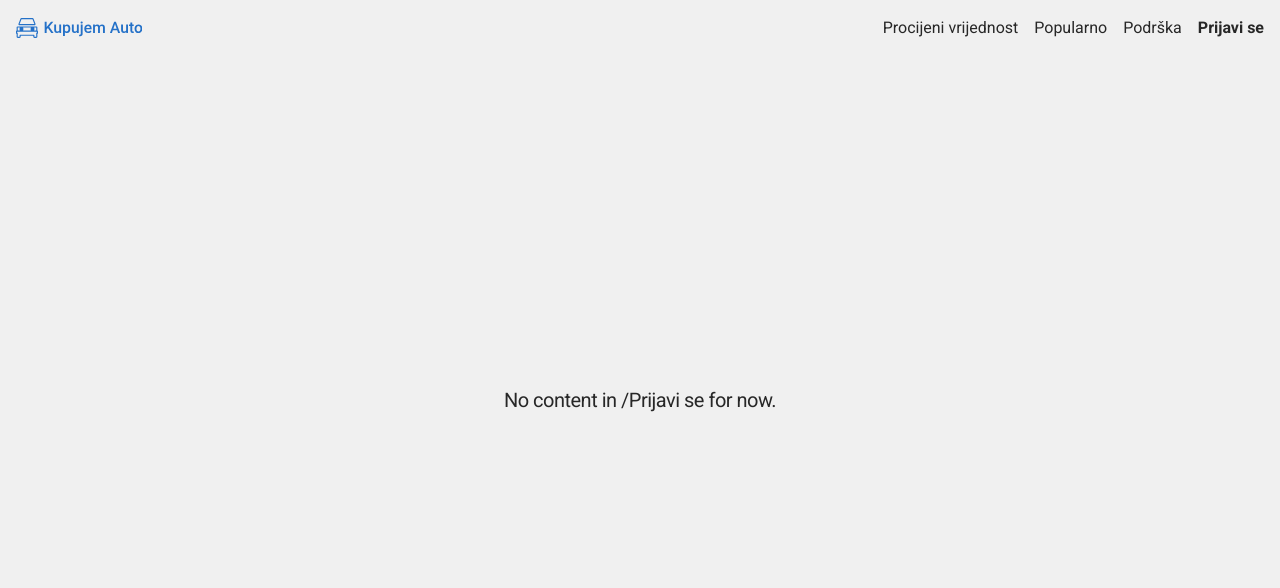
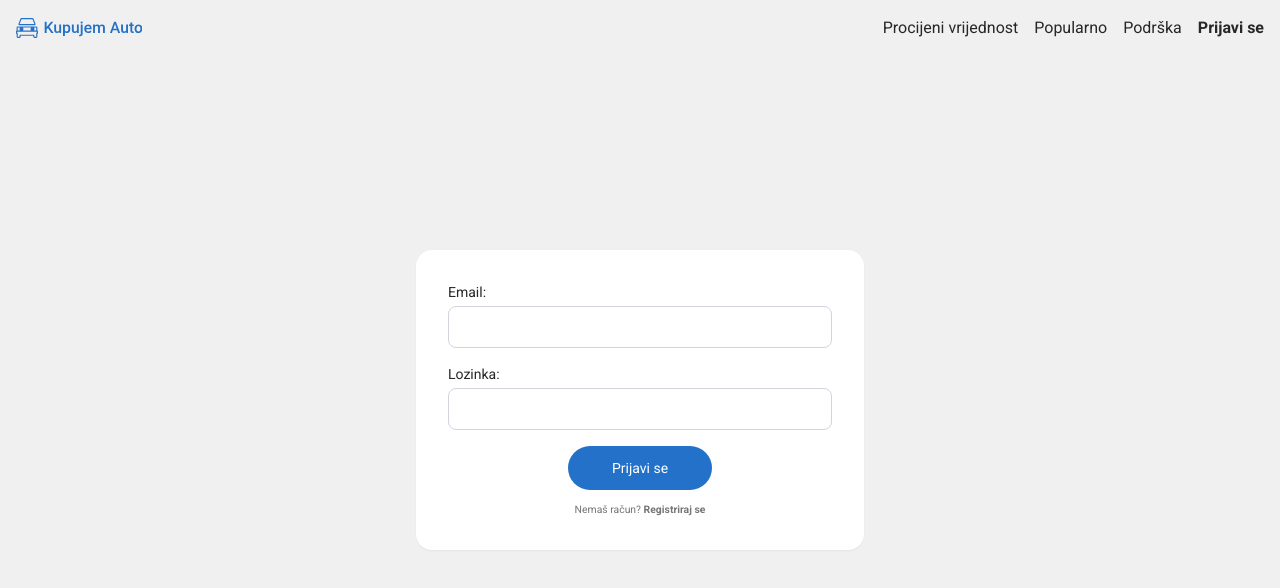
Before and after one commit to mjospovich/human-computer-interaction, a Next.js app in the folder project/: page /prijavise in a window 1280 px wide. Shown: the top 588 px of the page. Built offline with nearby package versions, Linux system fonts and the light colour scheme.

Commit message:
basic login page added

```diff
--- a/project/src/app/prijavise/page.tsx
+++ b/project/src/app/prijavise/page.tsx
@@ -3,14 +3,179 @@
 import { Navigation } from "@/components/navigation";
 import { useState } from "react";
 
+type FormType = 'login' | 'register';
+
 export default function PrijaviSePage() {
   const [isOpen, setIsOpen] = useState(false);
+  const [formType, setFormType] = useState<FormType>('login');
+  const [formData, setFormData] = useState({
+    email: '',
+    password: '',
+    confirmPassword: ''
+  });
+  const [errors, setErrors] = useState({
+    email: '',
+    password: '',
+    confirmPassword: ''
+  });
+  const [showPassword, setShowPassword] = useState(false);
+  const [showConfirmPassword, setShowConfirmPassword] = useState(false);
+
+  const validatePassword = (password: string) => {
+    if (password.length < 8) {
+      return "Lozinka mora imati najmanje 8 znakova";
+    }
+    if (!/\d/.test(password)) {
+      return "Lozinka mora sadržavati najmanje jedan broj";
+    }
+    return "";
+  };
+
+  const handleInputChange = (field: string) => (e: React.ChangeEvent<HTMLInputElement>) => {
+    const value = e.target.value;
+    setFormData(prev => ({ ...prev, [field]: value }));
+
+    // Clear errors when typing
+    setErrors(prev => ({ ...prev, [field]: '' }));
+
+    // Validate password match when typing in either password field
+    if (formType === 'register' && (field === 'password' || field === 'confirmPassword')) {
+      if (field === 'password') {
+        const passwordError = validatePassword(value);
+        if (passwordError) {
+          setErrors(prev => ({ ...prev, password: passwordError }));
+        }
+        if (formData.confirmPassword && value !== formData.confirmPassword) {
+          setErrors(prev => ({ ...prev, confirmPassword: "Lozinke se ne podudaraju" }));
+        }
+      } else if (field === 'confirmPassword' && value !== formData.password) {
+        setErrors(prev => ({ ...prev, confirmPassword: "Lozinke se ne podudaraju" }));
+      }
+    }
+  };
+
+  const handleSubmit = (e: React.FormEvent) => {
+    e.preventDefault();
+    // Add your authentication logic here
+    console.log('Form submitted:', formData);
+  };
 
   return (
-    <main className="flex min-h-screen flex-col items-center justify-center p-10">
+    <main className="flex min-h-screen flex-col items-center p-10">
       <Navigation isOpen={isOpen} setIsOpen={setIsOpen} />
-      <div className="text-center text-xl font-medium tracking-tight">
-        No content in /Prijavi se for now.
+
+      <div className="w-full max-w-md my-auto">
+
+        <form onSubmit={handleSubmit} className="bg-white p-8 rounded-2xl shadow-sm space-y-4">
+          <div>
+            <label className="block text-sm font-medium text-main-text-black mb-1">
+              Email:
+            </label>
+            <input
+              type="email"
+              value={formData.email}
+              onChange={handleInputChange('email')}
+              className="w-full px-4 py-2 rounded-lg border border-gray-300 focus:outline-none focus:ring-2 focus:ring-brand focus:border-transparent"
+              required
+            />
+          </div>
+
+          <div>
+            <label className="block text-sm font-medium text-main-text-black mb-1">
+              Lozinka:
+            </label>
+            <div className="relative">
+              <input
+                type={showPassword ? "text" : "password"}
+                value={formData.password}
+                onChange={handleInputChange('password')}
+                className="w-full px-4 py-2 rounded-lg border border-gray-300 focus:outline-none focus:ring-2 focus:ring-brand focus:border-transparent pr-10"
+                required
+              />
+              {formData.password && (
+                <button
+                  type="button"
+                  className="absolute right-3 top-1/2 transform -translate-y-1/2 text-gray-500 hover:text-gray-700"
+                  onClick={() => setShowPassword(!showPassword)}
+                >
+                  {showPassword ? (
+                    <svg className="w-5 h-5" fill="none" stroke="currentColor" viewBox="0 0 24 24">
+                      <path strokeLinecap="round" strokeLinejoin="round" strokeWidth="2" d="M15 12a3 3 0 11-6 0 3 3 0 016 0z" />
+                      <path strokeLinecap="round" strokeLinejoin="round" strokeWidth="2" d="M2.458 12C3.732 7.943 7.523 5 12 5c4.478 0 8.268 2.943 9.542 7-1.274 4.057-5.064 7-9.542 7-4.477 0-8.268-2.943-9.542-7z" />
+                    </svg>
+                  ) : (
+                    <svg className="w-5 h-5" fill="none" stroke="currentColor" viewBox="0 0 24 24">
+                      <path strokeLinecap="round" strokeLinejoin="round" strokeWidth="2" d="M13.875 18.825A10.05 10.05 0 0112 19c-4.478 0-8.268-2.943-9.543-7a9.97 9.97 0 011.563-3.029m5.858.908a3 3 0 114.243 4.243M9.878 9.878l4.242 4.242M9.88 9.88l-3.29-3.29m7.532 7.532l3.29 3.29M3 3l3.59 3.59m0 0A9.953 9.953 0 0112 5c4.478 0 8.268 2.943 9.543 7a10.025 10.025 0 01-4.132 5.411m0 0L21 21" />
+                    </svg>
+                  )}
+                </button>
+              )}
+            </div>
+            {errors.password && (
+              <p className="mt-1 text-sm text-red-500">{errors.password}</p>
+            )}
+          </div>
+
+          {formType === 'register' && (
+            <div>
+              <label className="block text-sm font-medium text-main-text-black mb-1">
+                Potvrdi Lozinku:
+              </label>
+              <div className="relative">
+                <input
+                  type={showConfirmPassword ? "text" : "password"}
+                  value={formData.confirmPassword}
+                  onChange={handleInputChange('confirmPassword')}
+                  className="w-full px-4 py-2 rounded-lg border border-gray-300 focus:outline-none focus:ring-2 focus:ring-brand focus:border-transparent pr-10"
+                  required
+                />
+                {formData.confirmPassword && (
+                  <button
+                    type="button"
+                    className="absolute right-3 top-1/2 transform -translate-y-1/2 text-gray-500 hover:text-gray-700"
+                    onClick={() => setShowConfirmPassword(!showConfirmPassword)}
+                  >
+                    {showConfirmPassword ? (
+                      <svg className="w-5 h-5" fill="none" stroke="currentColor" viewBox="0 0 24 24">
+                        <path strokeLinecap="round" strokeLinejoin="round" strokeWidth="2" d="M15 12a3 3 0 11-6 0 3 3 0 016 0z" />
+                        <path strokeLinecap="round" strokeLinejoin="round" strokeWidth="2" d="M2.458 12C3.732 7.943 7.523 5 12 5c4.478 0 8.268 2.943 9.542 7-1.274 4.057-5.064 7-9.542 7-4.477 0-8.268-2.943-9.542-7z" />
+                      </svg>
+                    ) : (
+                      <svg className="w-5 h-5" fill="none" stroke="currentColor" viewBox="0 0 24 24">
+                        <path strokeLinecap="round" strokeLinejoin="round" strokeWidth="2" d="M13.875 18.825A10.05 10.05 0 0112 19c-4.478 0-8.268-2.943-9.543-7a9.97 9.97 0 011.563-3.029m5.858.908a3 3 0 114.243 4.243M9.878 9.878l4.242 4.242M9.88 9.88l-3.29-3.29m7.532 7.532l3.29 3.29M3 3l3.59 3.59m0 0A9.953 9.953 0 0112 5c4.478 0 8.268 2.943 9.543 7a10.025 10.025 0 01-4.132 5.411m0 0L21 21" />
+                      </svg>
+                    )}
+                  </button>
+                )}
+              </div>
+              {errors.confirmPassword && (
+                <p className="mt-1 text-sm text-red-500">{errors.confirmPassword}</p>
+              )}
+            </div>
+          )}
+
+          <div className="flex flex-col items-center gap-3">
+            <button
+              type="submit"
+              className="w-36 py-3 px-4 bg-brand text-white rounded-full text-sm hover:bg-brand-light hover:text-main-text-black transition-colors duration-300"
+            >
+              {formType === 'login' ? 'Prijavi se' : 'Registriraj se'}
+            </button>
+
+            {/* Smaller form type switch text */}
+            <button
+              type="button"
+              onClick={() => setFormType(formType === 'login' ? 'register' : 'login')}
+              className="text-xs text-secondary-text-black hover:text-brand transition-colors duration-300"
+            >
+              {formType === 'login' ? (
+                <span>Nemaš račun? <span className="font-semibold">Registriraj se</span></span>
+              ) : (
+                <span>Već imaš račun? <span className="font-semibold">Prijavi se</span></span>
+              )}
+            </button>
+          </div>
+        </form>
       </div>
     </main>
   );
```
